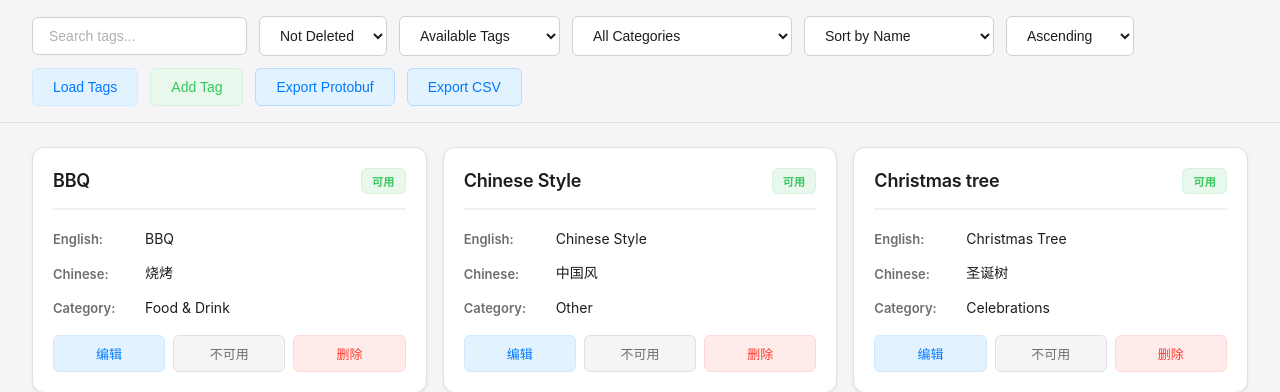
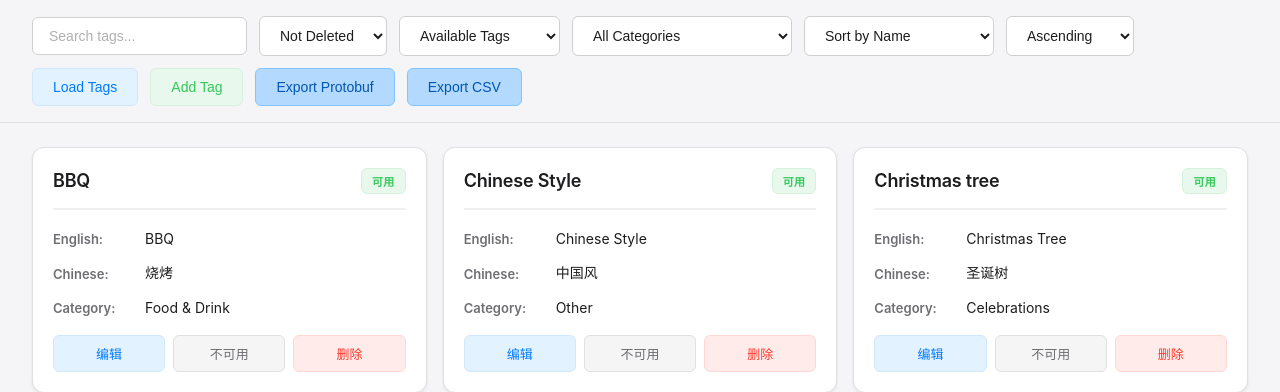
Before and after one commit to xylcm/curator-tag-vocab, a Flask app: page /tagging/vocab/ in a window 1280 px wide. Shown: the part 209-601 px from the top of the page. Run offline with Flask 3, Linux system fonts and the light colour scheme; data comes from the database, SQL or seed files in the repository; parts of the project's set-up code (start-up, migrations or seed data) failed here and were passed over.

Commit message:
style: 将导出按钮背景色调整为淡蓝色
- 将 .btn-info 背景色从 #e3f2ff 调整为更明显的淡蓝色 #b3d9ff
- 同步调整文字颜色为更深的蓝色 #0056b3
- 更新边框颜色以匹配新的背景色
- 调整 hover 状态颜色

Co-Authored-By: Claude Opus 4.5 <noreply@anthropic.com>

```diff
--- a/src/static/css/main.css
+++ b/src/static/css/main.css
@@ -147,14 +147,14 @@ body {
 }
 
 .btn-info {
-    background: #e3f2ff;
-    color: #007aff;
-    border: 1px solid #b8dcff;
+    background: #b3d9ff;
+    color: #0056b3;
+    border: 1px solid #80c5ff;
 }
 
 .btn-info:hover {
-    background: #d0e8ff;
-    border-color: #9fceff;
+    background: #9fceff;
+    border-color: #6bb3ff;
 }
 
 .btn-small {
```
